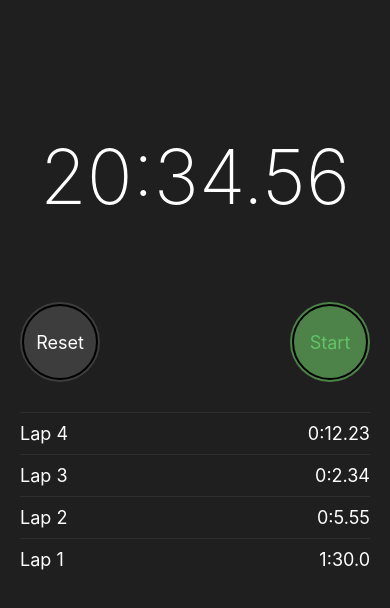
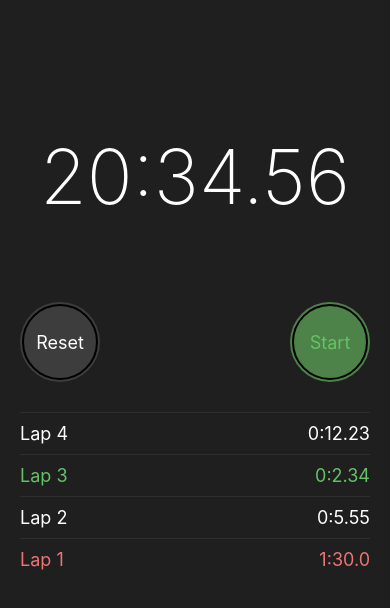
Before and after one commit to MatthieuNadeau96/Stopwatch-app, a React Native app: screen / in a window 390 px wide. Shown: the top 608 px of the page. Built offline with nearby package versions, Linux system fonts and the light colour scheme.

Commit message:
Added visual aid for fastest and slowest laps

```diff
--- a/App.js
+++ b/App.js
@@ -27,16 +27,30 @@
   )
 }
 
-function Lap({ number, interval }) {
+function Lap({ number, interval, fastest, slowest }) {
+  const lapStyle = [
+    styles.lapText,
+    fastest && styles.fastestLap,
+    slowest && styles.slowestLap,
+  ]
   return (
     <View style={styles.lap}>
-      <Text style={styles.lapText}>Lap {number}</Text>
-      <Timer style={styles.lapText} interval={interval} />
+      <Text style={lapStyle}>Lap {number}</Text>
+      <Timer style={lapStyle} interval={interval} />
     </View>
   )
 }
 
 function LapsTable({ laps }) {
+  const finishedLaps = laps.slice(1)
+  let min = Number.MAX_SAFE_INTEGER
+  let max = Number.MIN_SAFE_INTEGER
+  if (finishedLaps.length >= 2) {
+    finishedLaps.forEach(lap => {
+      if(lap < min) min = lap
+      if(lap > max) max = lap
+    })
+  }
   return (
     <ScrollView style={styles.scrollView}>
       {laps.map((lap, index) => (
@@ -44,6 +58,8 @@
           number={laps.length - index}
           key={laps.length - index}
           interval={lap}
+          slowest={lap === max}
+          fastest={lap === min}
           />
       ))}
     </ScrollView>
@@ -122,5 +138,11 @@
   },
   scrollView: {
     alignSelf: 'stretch',
+  },
+  fastestLap: {
+    color: '#63c367'
+  },
+  slowestLap: {
+    color: '#ed7474'
   }
 })
```
